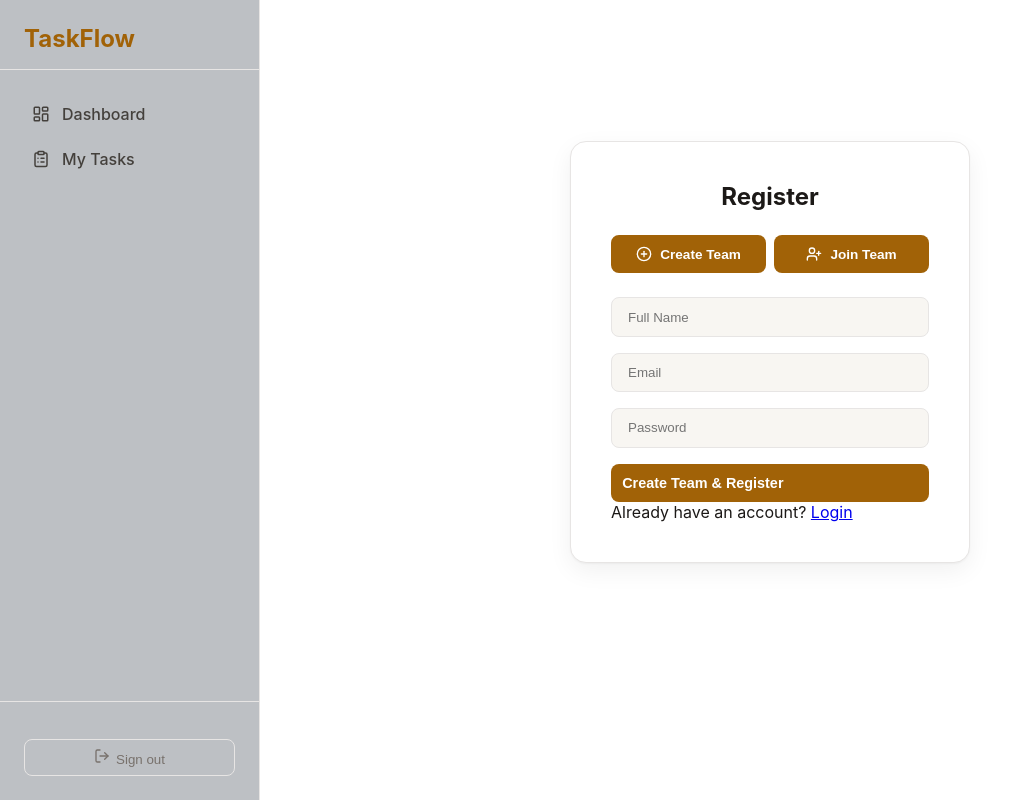
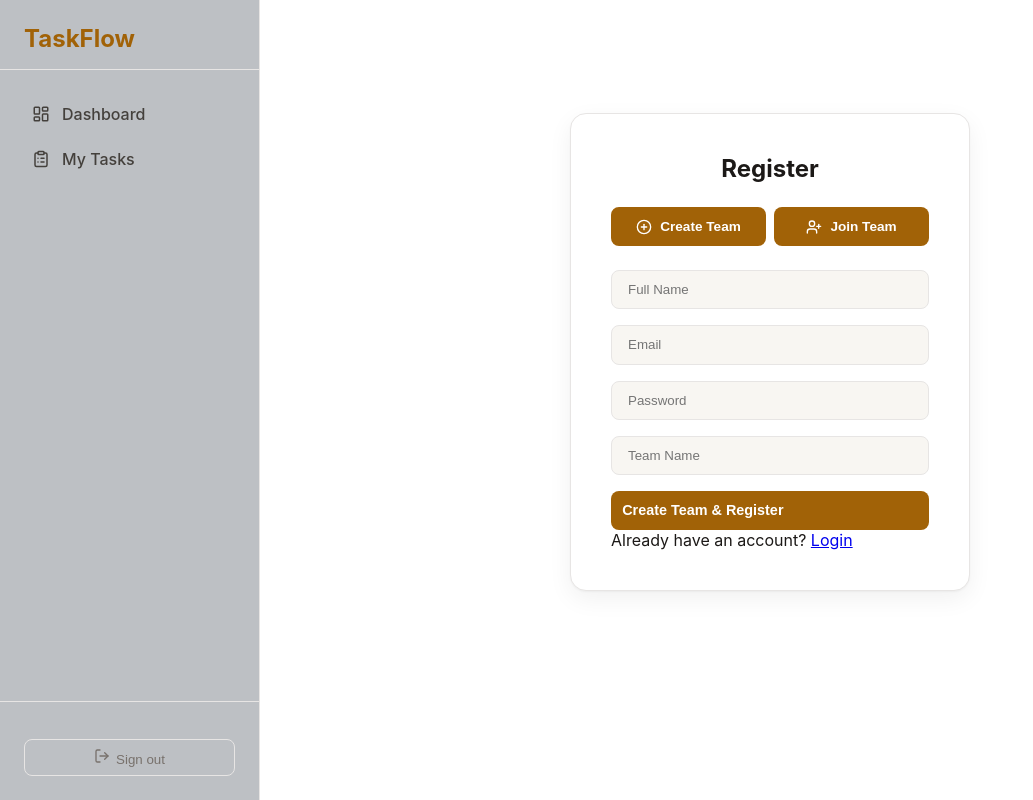
Before and after one commit to zola880/TASK-MANAGEMET, a React (Vite) app in the folder frontend/: page /register in a window 1280 px wide. Shown: the whole page, without its empty margins (0-1033 px from the left). Built offline with nearby package versions, Linux system fonts and the light colour scheme; no server answers.

Commit message:
feat(register): add team name input for admin, secret key for members

```diff
--- a/frontend/src/context/AuthContext.jsx
+++ b/frontend/src/context/AuthContext.jsx
@@ -9,7 +9,6 @@ export const AuthProvider = ({ children }) => {
   const [user, setUser] = useState(null);
   const [loading, setLoading] = useState(true);
 
-  // Check if user is already logged in (e.g., from localStorage)
   useEffect(() => {
     const storedUser = localStorage.getItem('user');
     const token = localStorage.getItem('token');
@@ -27,12 +26,13 @@ export const AuthProvider = ({ children }) => {
     return data;
   };
 
-  const register = async (name, email, password, secretKey) => {
+  const register = async (name, email, password, secretKey, teamName) => {
     const { data } = await api.post('/auth/register', {
       name,
       email,
       password,
-      secretKey: secretKey || undefined   // undefined if empty, so backend creates a new team
+      secretKey: secretKey || undefined,
+      teamName: teamName || undefined   // 👈 pass team name
     });
     localStorage.setItem('token', data.token);
     localStorage.setItem('user', JSON.stringify(data));
--- a/frontend/src/pages/RegisterPage.jsx
+++ b/frontend/src/pages/RegisterPage.jsx
@@ -8,7 +8,8 @@ const RegisterPage = () => {
   const [email, setEmail] = useState('');
   const [password, setPassword] = useState('');
   const [secretKey, setSecretKey] = useState('');
-  const [mode, setMode] = useState('create'); // 'create' or 'join'
+  const [teamName, setTeamName] = useState('');   // 👈 new state
+  const [mode, setMode] = useState('create');    // 'create' or 'join'
   const [error, setError] = useState('');
   const [loading, setLoading] = useState(false);
   const { register } = useAuth();
@@ -19,8 +20,13 @@ const RegisterPage = () => {
     setError('');
     setLoading(true);
     try {
-      // If mode is 'create', don't send secretKey; if 'join', send it
-      await register(name, email, password, mode === 'join' ? secretKey.trim() : undefined);
+      await register(
+        name,
+        email,
+        password,
+        mode === 'join' ? secretKey.trim() : undefined,
+        mode === 'create' ? teamName.trim() : undefined   // 👈 pass team name
+      );
       navigate('/dashboard');
     } catch (err) {
       setError(err.response?.data?.message || 'Registration failed');
@@ -80,7 +86,19 @@ const RegisterPage = () => {
           disabled={loading}
         />
 
-        {/* Show secret key input only when joining */}
+        {/* Team name field – only for create mode */}
+        {mode === 'create' && (
+          <input
+            type="text"
+            placeholder="Team Name"
+            value={teamName}
+            onChange={(e) => setTeamName(e.target.value)}
+            required
+            disabled={loading}
+          />
+        )}
+
+        {/* Secret key – only for join mode */}
         {mode === 'join' && (
           <input
             type="text"
```
Also changed, not shown: 1 other file (tests, documents, lock files or other folders).
